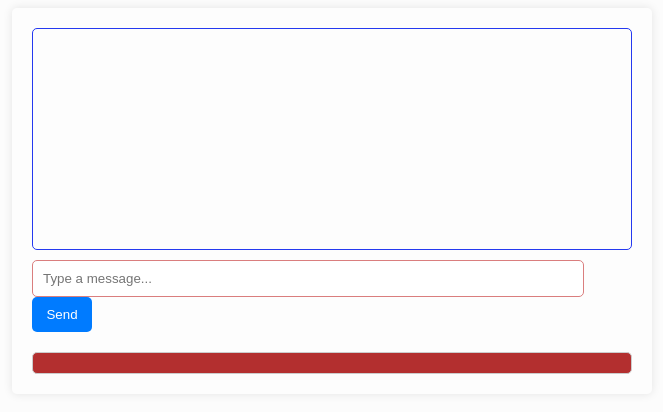
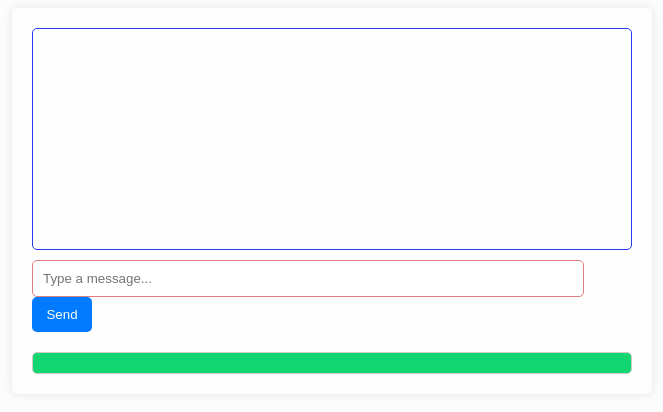
Before and after one commit to abdellatif71/Chatbot, a website: page public/index.html in a window 1280 px wide. Shown: the whole page, without its empty margins (308-971 px from the left). Drawn offline with Linux system fonts and the light colour scheme.

Commit message:
Update css

```diff
--- a/public/styles.css
+++ b/public/styles.css
@@ -42,7 +42,7 @@ body {
 #response-output {
     margin-top: 20px;
     padding: 10px;
-    background-color: #b32f2f;
+    background-color: #11d570;
     border: 1px solid #ccc;
     border-radius: 5px;
 }
```
